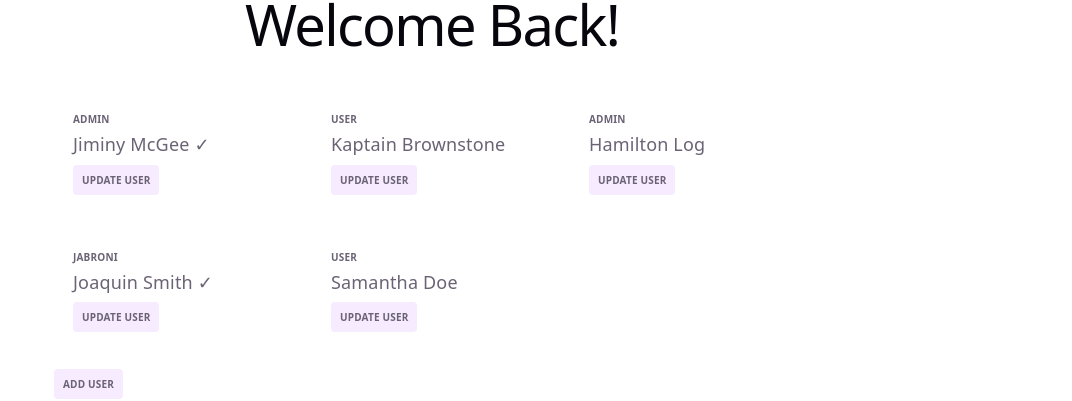
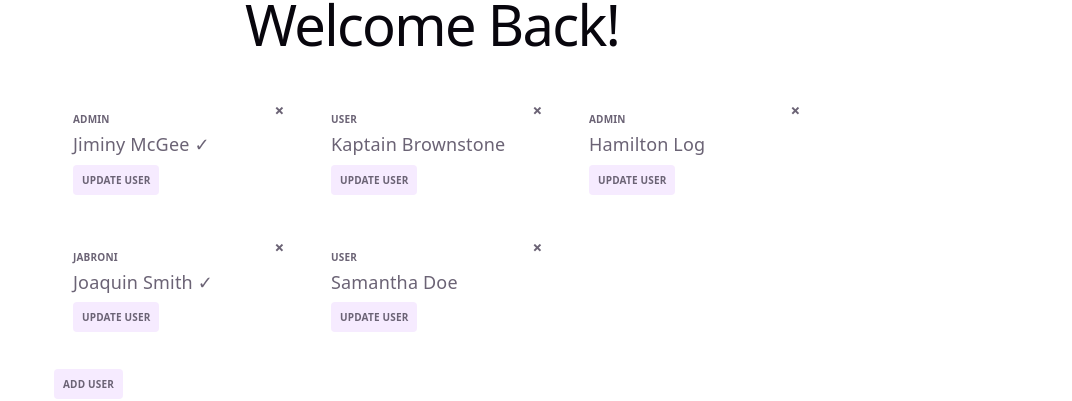
Before and after one commit to JakeR-Dev/react-ts-sandbox, a React (Vite) app: page / in a window 1280 px wide. Shown: the part 205-606 px from the top of the page, without its empty margins (208-1280 px from the left). Built offline with nearby package versions, Linux system fonts and the light colour scheme.

Commit message:
remove user component

```diff
--- a/src/App.tsx
+++ b/src/App.tsx
@@ -16,15 +16,22 @@ function App() {
     }
     return defaultUsers
   }
+
+  // remove the user
+  const removeUser = (indexToRemove: number) => {
+    setUsers((prevUsers) => prevUsers.filter((_, index) => index !== indexToRemove))
+  }
+
   // set users state
   const [users, setUsers] = useState(() => {
     try {
       const parsedUsers = JSON.parse(storedUsers() as string)
-      return Array.isArray(parsedUsers) ? (parsedUsers as User[]) : defaultUsers
+      return Array.isArray(parsedUsers) && parsedUsers.length > 0 ? (parsedUsers as User[]) : defaultUsers
     } catch {
       return defaultUsers
     }
   })
+
 
   // load the saved users on mount and set beenHere flag in localstorage
   useEffect(() => {
@@ -66,7 +73,13 @@ function App() {
         <div className="users grid w-full gap-4 grid-cols-1 sm:grid-cols-2 md:grid-cols-3">
           {users.length > 0 ? (
             users.map((user, index) => (
-              <UserCard key={index} name={user.name} role={user.role} verified={user.verified} />
+              <UserCard
+                key={user.name}
+                name={user.name}
+                role={user.role}
+                verified={user.verified}
+                onRemove={() => removeUser(index)}
+              />
             ))
           ) : (
             <p>No users found</p>
--- a/src/components/AddUser.tsx
+++ b/src/components/AddUser.tsx
@@ -8,7 +8,6 @@ type AddUserProps = {
 export const AddUser = ({ users, setUsers }: AddUserProps) => {
   const [showNewUserForm, setShowNewUserForm] = useState(false)
 
-  console.log('users:', users);
   return (
     <>
       <button
--- /dev/null
+++ b/src/components/RemoveUser.tsx
@@ -0,0 +1,9 @@
+type RemoveUserProps = {
+  onRemove: () => void
+}
+
+export const RemoveUser = ({ onRemove }: RemoveUserProps) => {
+  return (
+    <button onClick={onRemove} className="absolute block top-1 right-2 font-normal transform rotate-45">+</button>
+  )
+}
--- a/src/components/UserCard.tsx
+++ b/src/components/UserCard.tsx
@@ -1,15 +1,21 @@
 import { useState } from 'react'
+import { RemoveUser } from './RemoveUser'
 import { UpdateUser } from './UpdateUser'
 import type { User } from '../data/users.ts'
 
-export const UserCard = ({ name, role, verified }: User) => {
+type UserCardProps = User & {
+  onRemove: () => void
+}
+
+export const UserCard = ({ name, role, verified, onRemove }: UserCardProps) => {
   // manage the user info here at the card level so that the update is reflected in the card title
   const [displayName, setDisplayName] = useState(name);
   const [displayRole, setDisplayRole] = useState(role);
   const [displayVerified, setDisplayVerified] = useState(verified);
 
   return (
-    <div className="user-card h-full p-4 rounded-sm border-white border text-left min-w-[240px]">
+    <div className="user-card h-full p-4 rounded-sm border-white border text-left min-w-[240px] relative">
+      <RemoveUser onRemove={onRemove} />
       <h6 className="mb-2">{displayRole || 'Jabroni'}</h6>
       <h4 className="mb-2">{displayName} {displayVerified && <span>✓</span>}</h4>
       <UpdateUser
```
